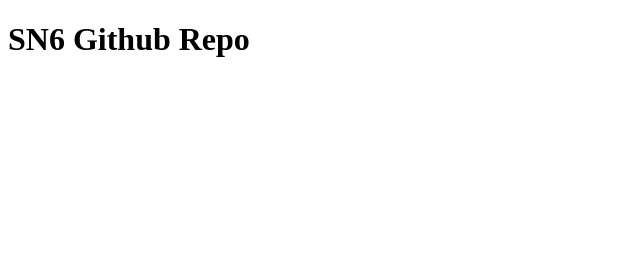
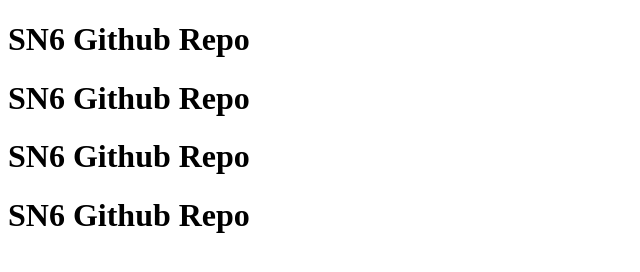
Before and after one commit to Mrshokhrukh/sn6-github, a plain HTML site: page index.html in a window 1280 px wide. Shown: the whole page, without its empty margins (0-640 px from the left). Drawn offline with Linux system fonts and the light colour scheme.

Commit message:
yana 3 ta h1 qoshdim

```diff
--- a/index.html
+++ b/index.html
@@ -7,6 +7,9 @@
 </head>
 <body>
 
+    <h1> SN6 Github Repo </h1>
+    <h1> SN6 Github Repo </h1>
+    <h1> SN6 Github Repo </h1>
     <h1> SN6 Github Repo </h1>
 
 </body>
```
